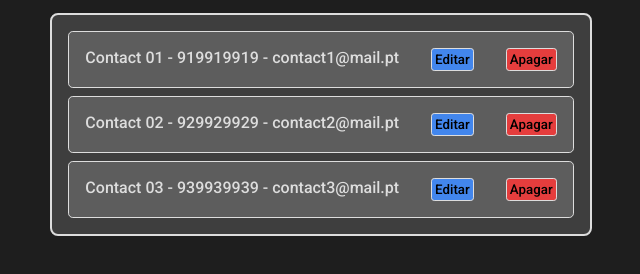
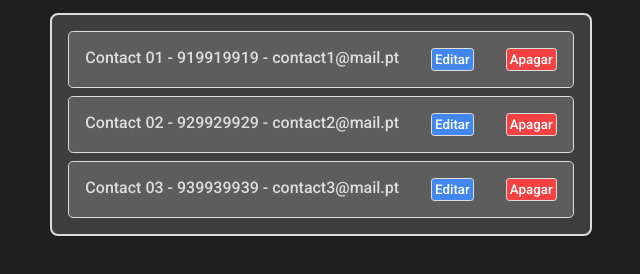
Before and after one commit to Yasuomaru/basic-js-contacts, a plain HTML site: page index.html in a window 1280 px wide. Shown: the part 374-648 px from the top of the page, without its empty margins (319-959 px from the left). Drawn offline with Linux system fonts and the light colour scheme.

Commit message:
button color to white

```diff
--- a/style.css
+++ b/style.css
@@ -45,6 +45,10 @@ input[type="reset"] {
     -o-border-radius: 0.2rem;
 }
 
+button {
+    color: white;
+}
+
 
 input:not(input[type="submit"]):not(input[type="reset"]){
     padding: 0.2rem;
@@ -78,9 +82,9 @@ li {
 }
 
 .bg-blue {
-    background-color: rgb(66, 134, 237);
+    background-color: rgb(66, 135, 237);
 }
 
 .bg-red {
-    background-color: rgb(229, 61, 61);
+    background-color: rgb(244, 66, 66);
 }
```
